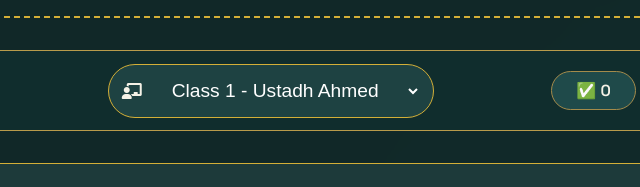
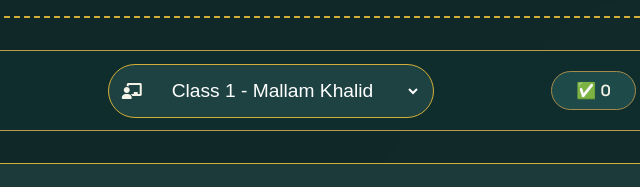
Before and after one commit to websitemake246/umulaisharegister, a plain HTML site: page index.html in a window 1280 px wide. Both pictures are taken after a click on the button "Enter register". Shown: the part 134-321 px from the top of the page, 343-983 px from the left. Drawn offline with nearby package versions, Linux system fonts and the light colour scheme.

Commit message:
Update class options in class selector

```diff
--- a/index.html
+++ b/index.html
@@ -208,8 +208,8 @@
                 <div class="class-selector">
                     <i class="fas fa-chalkboard-teacher"></i>
                     <select id="classSelect">
-                        <option value="class1">Class 1 - Ustadh Ahmed</option>
-                        <option value="class2">Class 2 - Ustadha Aisha</option>
+                        <option value="class1">Class 1 - Mallam Khalid</option>
+                        <option value="class2">Class 2 - Mallam Hassan</option>
                         <option value="class3">Class 3 - Ustadh Bilal</option>
                         <option value="class4">Class 4 - Ustadha Fatima</option>
                         <option value="class5">Class 5 - Ustadh Yusuf</option>
```
